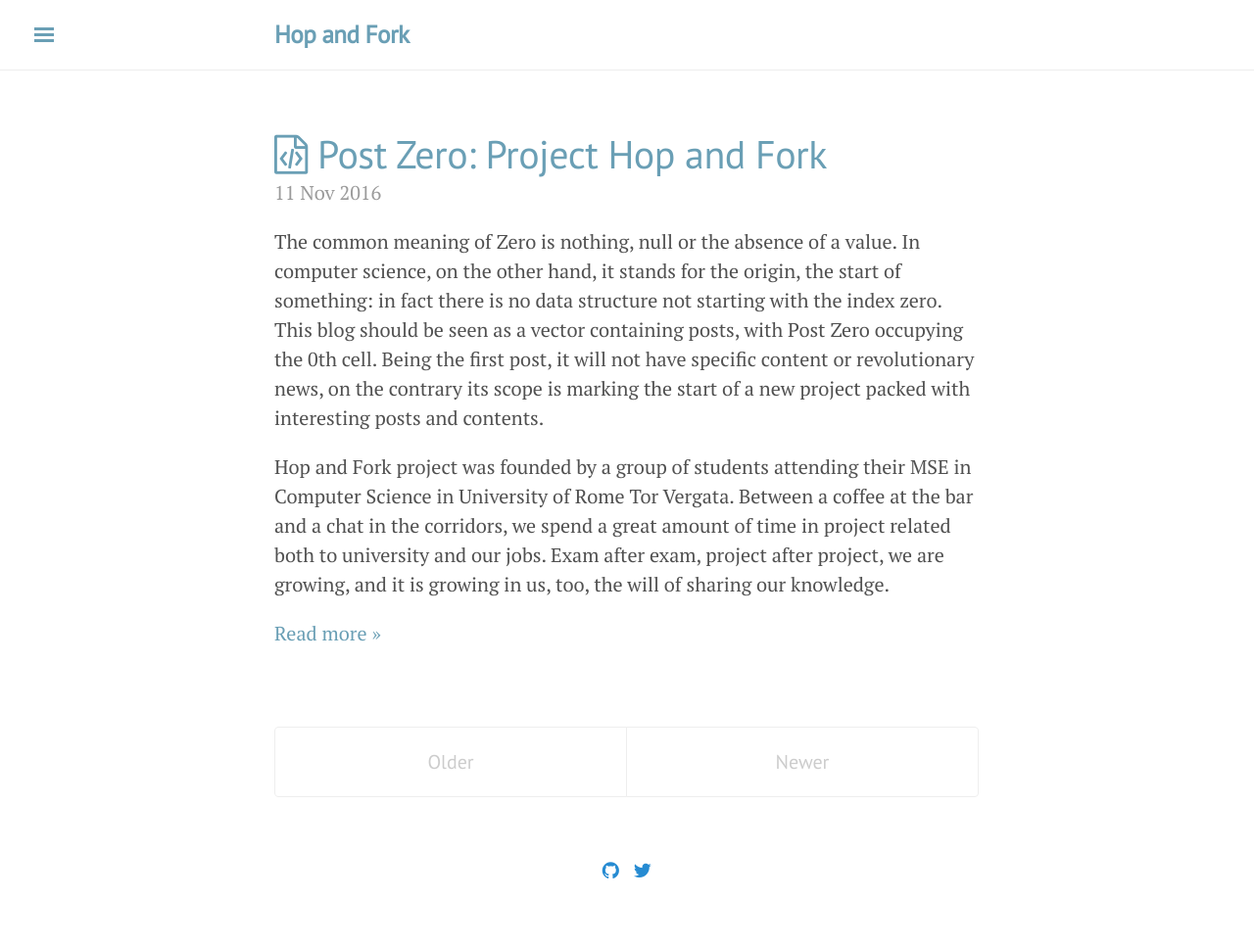
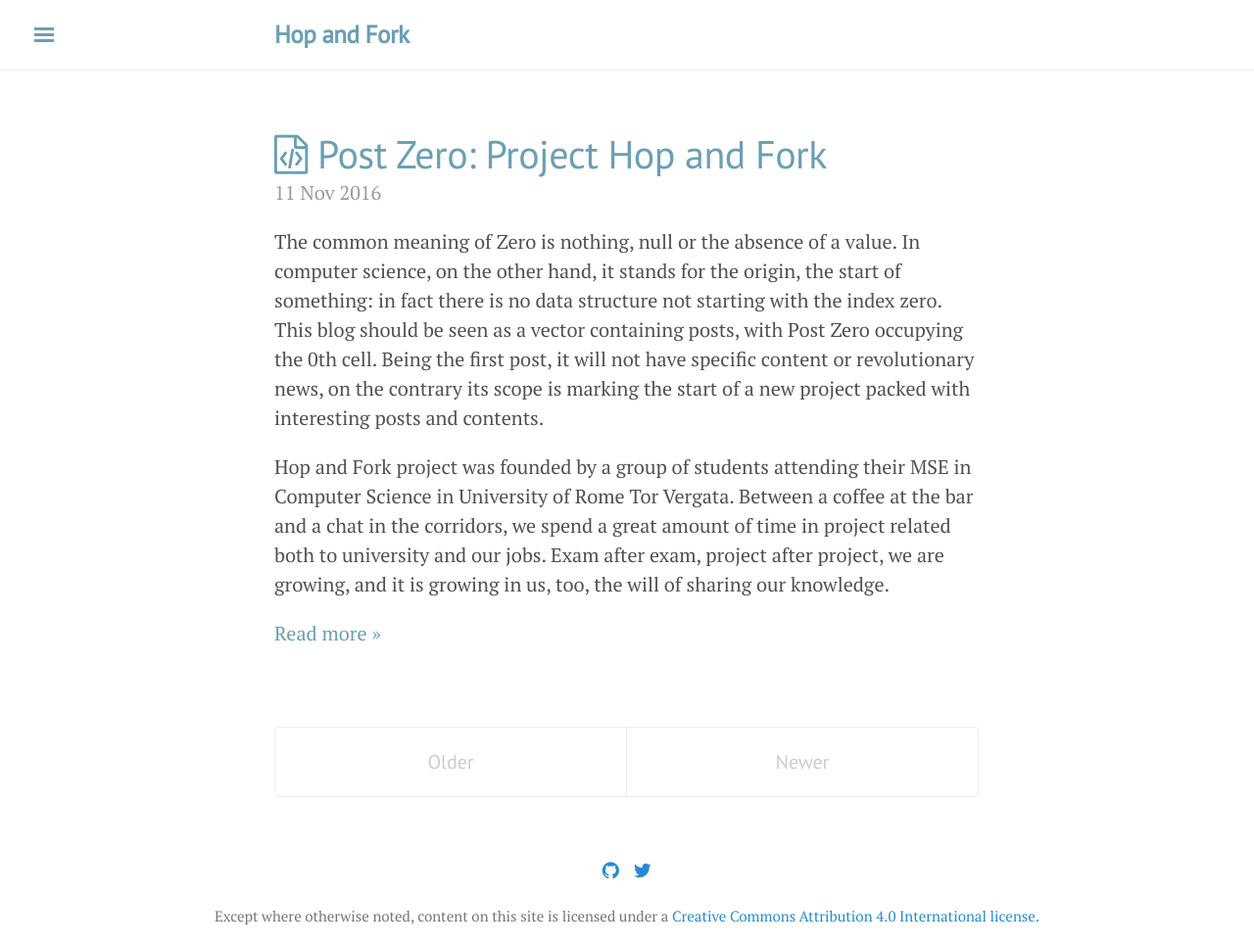
Before and after one commit to hopandfork/hopandfork.github.io, a Jekyll site: the page built from index.html, in a window 1280 px wide. Shown: the whole page at 98% size. Built offline with Jekyll 4.4.1, drawn with Linux system fonts in a browser that asks for light colours; the list of posts is cut into pages by our own code; before the commit the page ends 924 px from its top, so only the background shows below that.

Commit message:
Moves CC license indication to footer

```diff
--- a/_includes/sidebar.html
+++ b/_includes/sidebar.html
@@ -28,19 +28,12 @@
       {% endif %}
     {% endfor %}
 
-    <!--<a class="sidebar-nav-item" href="{{ site.github.repo }}/archive/v{{ site.version }}.zip">Download</a>-->
     <a class="sidebar-nav-item" href="https://github.com/hopandfork">
 	    <i class="fa fa-github" aria-hidden="true"></i>&nbsp;&nbsp;Code
     </a>
     <a class="sidebar-nav-item" href="https://twitter.com/hopandfork">
 	    <i class="fa fa-twitter" aria-hidden="true"></i>&nbsp;&nbsp;Follow us
     </a>
-    <!--<span class="sidebar-nav-item">Currently v{{ site.version }}</span>-->
   </nav>
 
-  <div class="sidebar-item-license">
-    <p>
-    <a rel="license" href="http://creativecommons.org/licenses/by/4.0/"><img alt="Creative Commons License" style="border-width:0" src="https://i.creativecommons.org/l/by/4.0/88x31.png" /></a><br />This work is licensed under a <a rel="license" href="http://creativecommons.org/licenses/by/4.0/">Creative Commons Attribution 4.0 International License</a>.
-    </p>
-  </div>
 </div>
--- a/_layouts/default.html
+++ b/_layouts/default.html
@@ -34,6 +34,15 @@
 	    </p>
     </div>
 
+    <div class="license">
+	    <p align="center">
+	    Except where otherwise noted, content on this site is licensed under a
+	    <a rel="license" href="http://creativecommons.org/licenses/by/4.0/">
+		    Creative Commons Attribution 4.0 International license.
+	    </a>
+	    </p>
+    </div>
+
     <script>
       (function(document) {
         var toggle = document.querySelector('.sidebar-toggle');
--- a/public/css/lanyon.css
+++ b/public/css/lanyon.css
@@ -614,3 +614,13 @@
 	margin-left: 0px;
   }
 }
+
+
+
+
+
+
+.license {
+	color: #777777;
+	font-size: 0.75rem;
+}
```
